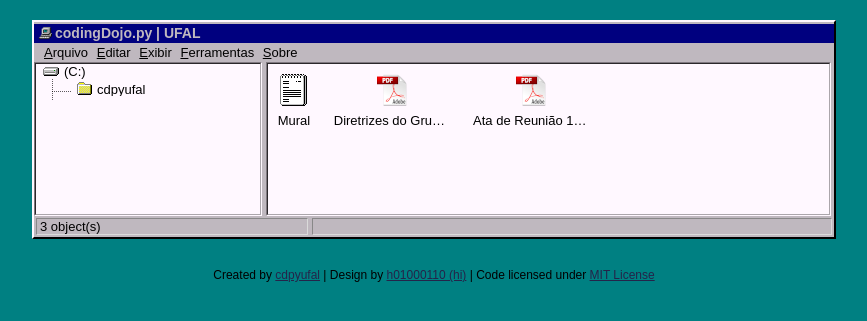
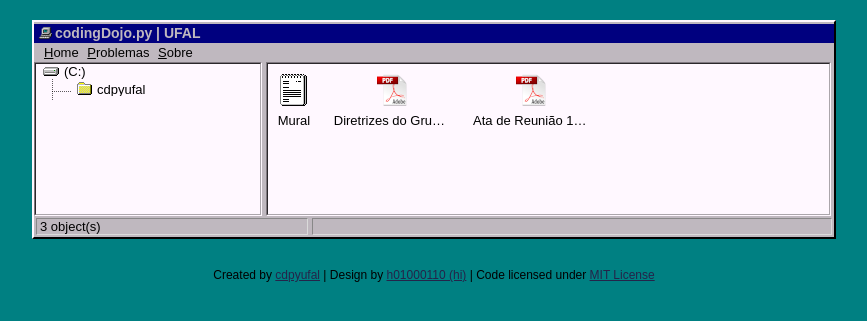
Before and after one commit to cdpyufal/cdpyufal.github.io, a Jekyll site: the page built from index.html, in a window 1280 px wide. Shown: the top 321 px of the page, without its empty margins (206-1073 px from the left). Built offline with Jekyll 4.4.1, drawn with Linux system fonts in a browser that asks for light colours.

Commit message:
Change topbar

```diff
--- a/_includes/topbar.html
+++ b/_includes/topbar.html
@@ -1,7 +1,5 @@
 <ul class="topbar">
-	<a href="/"><li><u>A</u>rquivo</li></a>
-	<a href="/"><li><u>E</u>ditar</li></a>
-	<a href="/"><li><u>E</u>xibir</li></a>
-	<a href="/"><li><u>F</u>erramentas</li></a>
+	<a href="/"><li><u>H</u>ome</li></a>
+	<a href="https://github.com/cdpyufal/solvedProblems"><li><u>P</u>roblemas</li></a>
 	<a href="/about"><li><u>S</u>obre</li></a>
 </ul>
--- a/_layouts/default.html
+++ b/_layouts/default.html
@@ -43,7 +43,7 @@
 		</div>
 		<div class="post_list">
 			{% unless page.date%}
-				{% if page.title == 'about' or page.title == '404...' %}
+				{% if page.title == 'Membros' or page.title == '404...' %}
 					<ul>
 						{% for post in site.posts %}
 							{% if post.filetype=='pdf' %}
```
